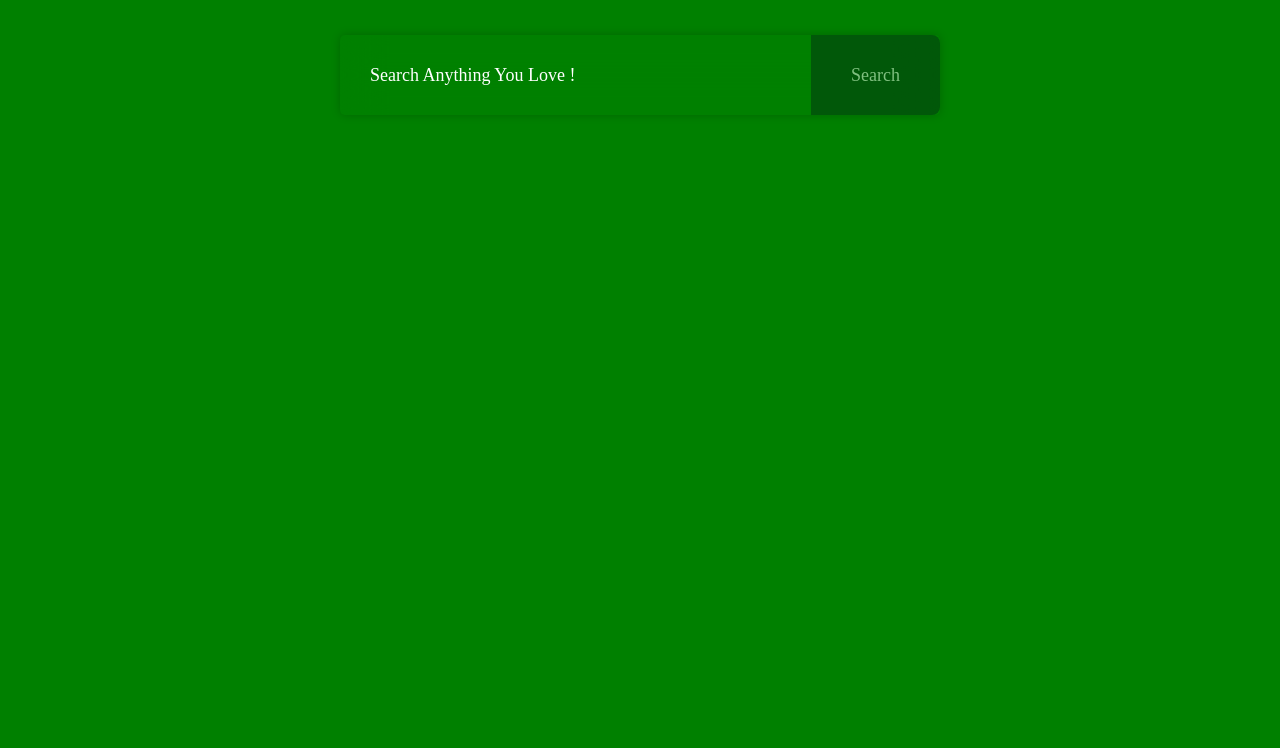
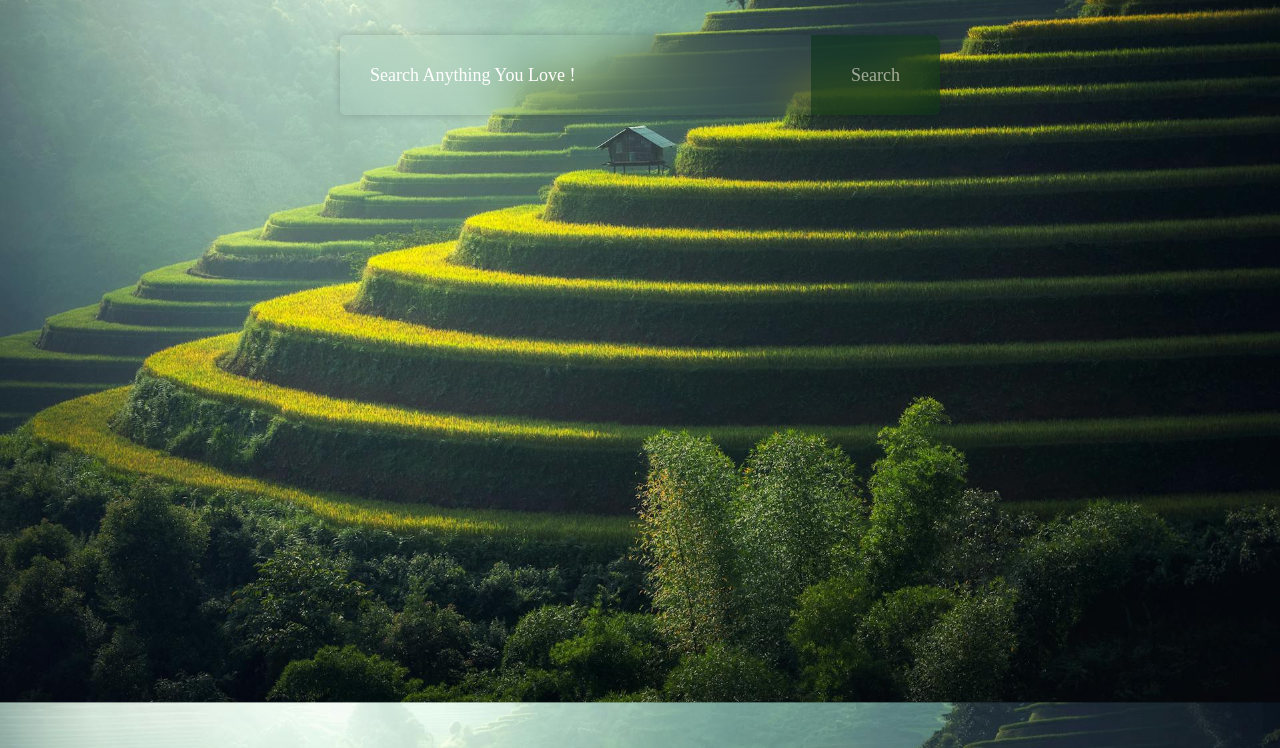
Before and after one commit to Sekul2345/Search-Engine, a plain HTML site: page index.html in a window 1280 px wide. Shown: the part 152-900 px from the top of the page. Drawn offline with Linux system fonts and the light colour scheme.

Commit message:
Update style.css

```diff
--- a/style.css
+++ b/style.css
@@ -6,8 +6,7 @@
 }
 body{
     min-height: 100vh;
-    background:green;
-/*     background:url(img.jpg) no-repeat; */
+    background:url(img.jpg) no-repeat;
     background-size: cover;
     background-attachment: fixed;
     color:white;
```
